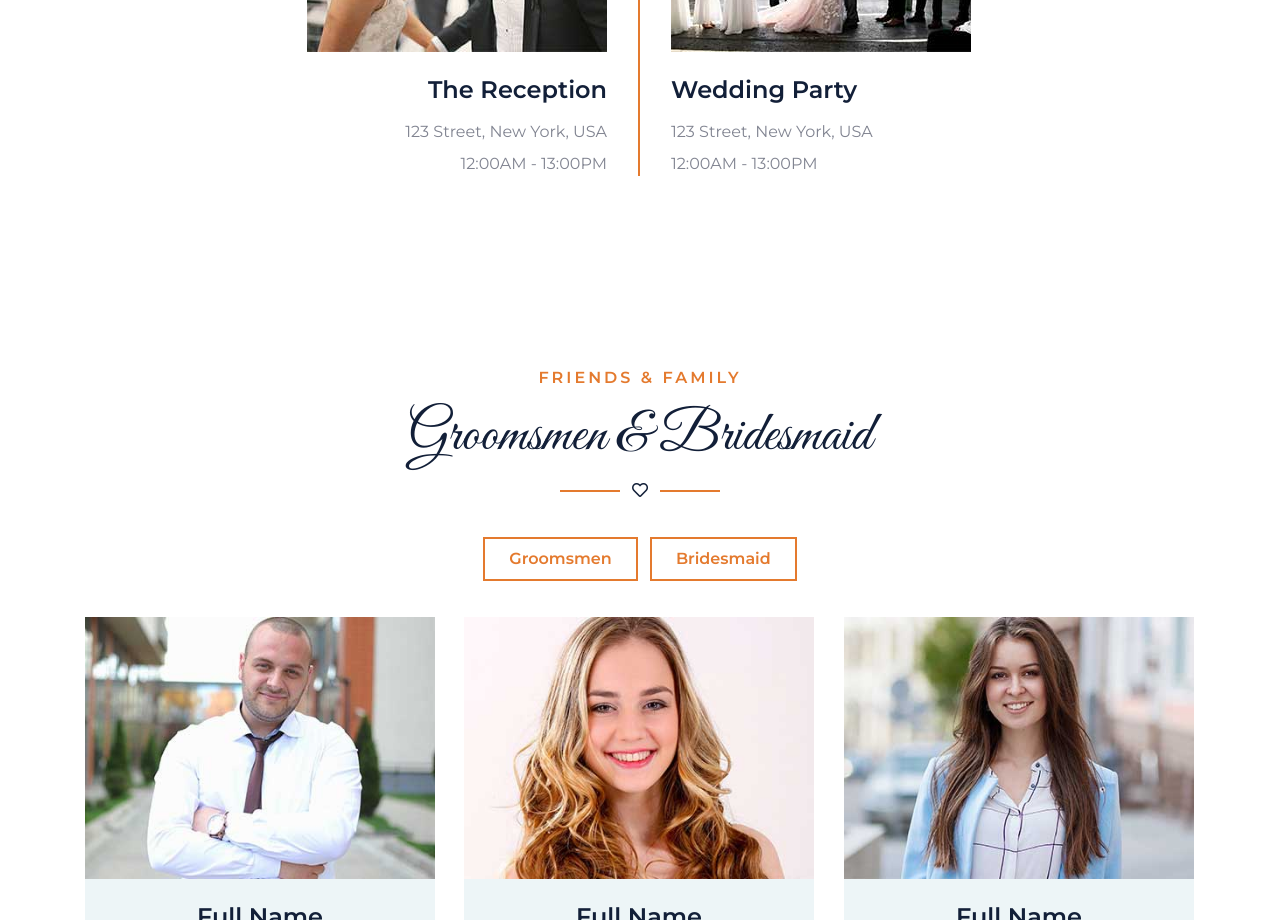
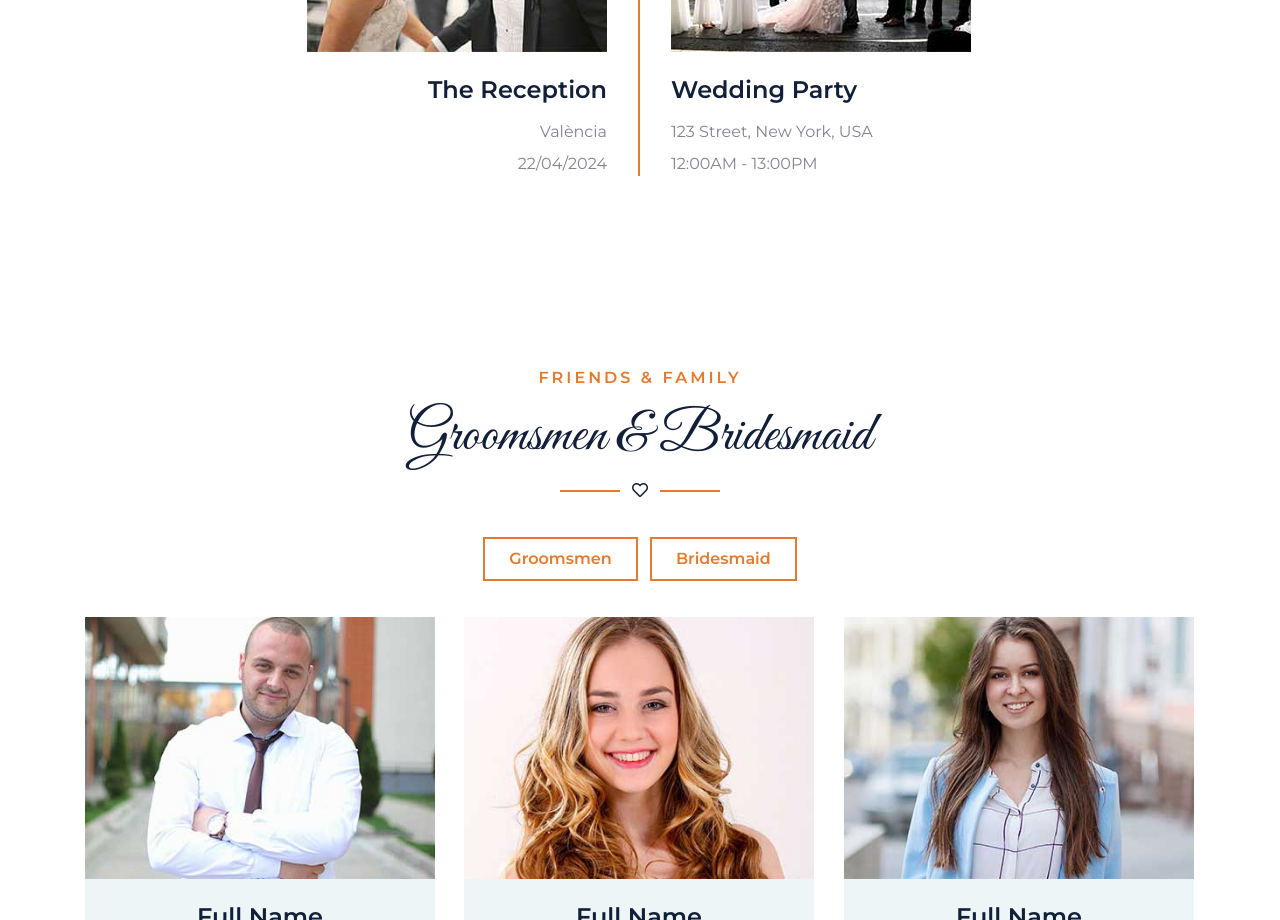
Before and after one commit to DomingoLP/simulacro-examen-2, a plain HTML site: page index.html in a window 1280 px wide. Shown: the part 5140-6060 px from the top of the page. Drawn offline with nearby package versions, Linux system fonts and the light colour scheme.

Commit message:
Cambio de fecha

```diff
--- a/index.html
+++ b/index.html
@@ -304,8 +304,8 @@
                     <div class="text-center text-md-right mr-md-3 mb-4 mb-md-0">
                         <img class="img-fluid mb-4" src="img/event-1.jpg" alt="">
                         <h4 class="mb-3">The Reception</h4>
-                        <p class="mb-2">123 Street, New York, USA</p>
-                        <p class="mb-0">12:00AM - 13:00PM</p>
+                        <p class="mb-2">València</p>
+                        <p class="mb-0">22/04/2024</p>
                     </div>
                 </div>
                 <div class="col-md-6">
```
